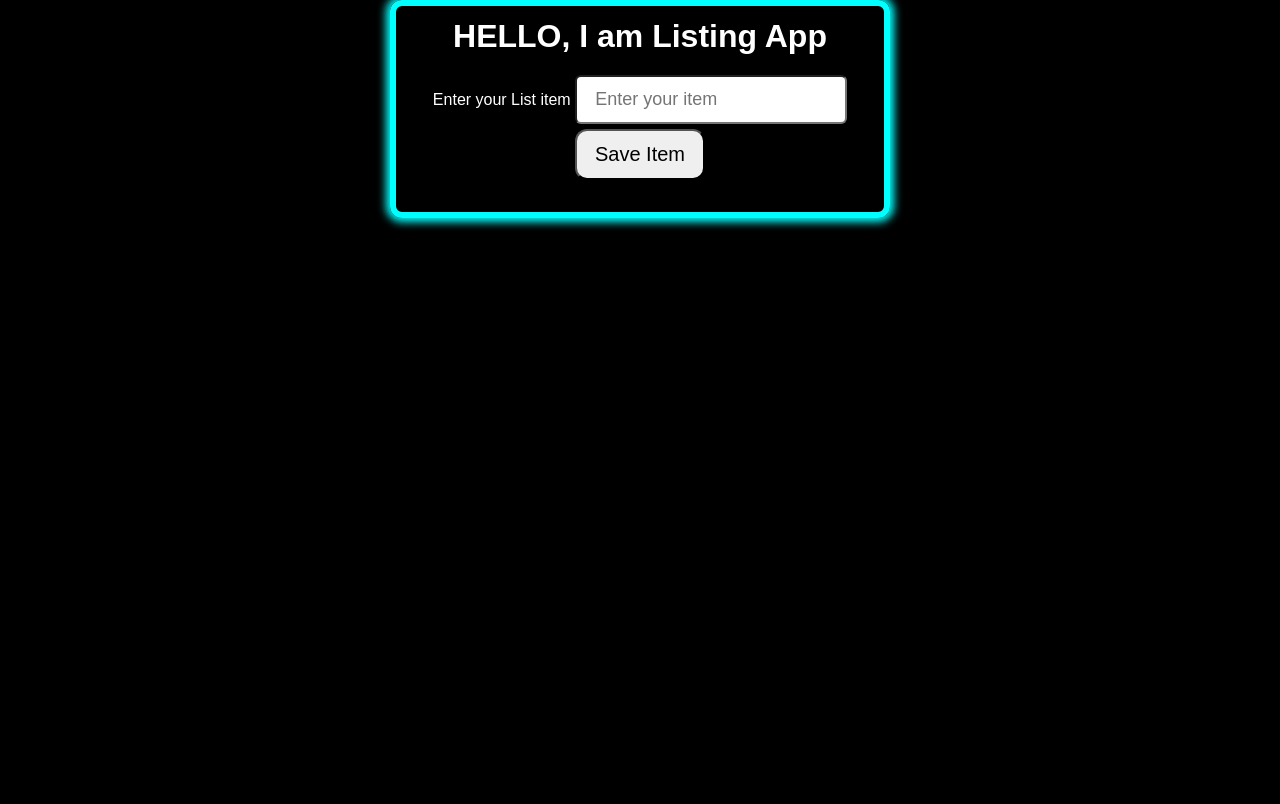
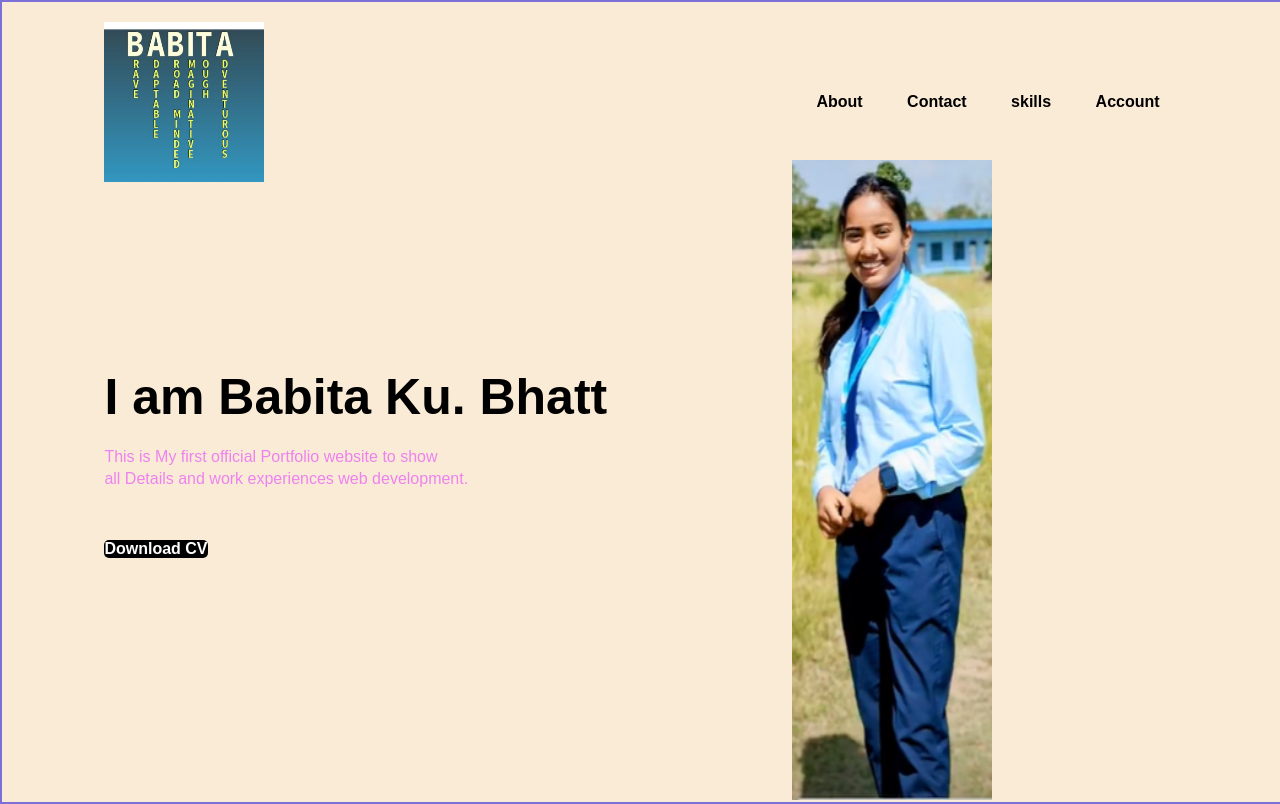
Before and after one commit to BabitaBhatt2059/21daysbootcamp, a plain HTML site: page index.html in a window 1280 px wide. Drawn offline with Linux system fonts and the light colour scheme.

Commit message:
Add files via upload

```diff
--- a/index.html
+++ b/index.html
@@ -4,91 +4,125 @@
     <meta charset="UTF-8">
     <meta http-equiv="X-UA-Compatible" content="IE=edge">
     <meta name="viewport" content="width=device-width, initial-scale=1.0">
-    <title>Document</title>
+    <title>Personal Portfolio Website</title>
+    <link rel="style sheet" href="style.css">
+</head>
+<body>
     <style>
-        *{margin: 0;
+        *{
+    margin: 0;
     padding: 0;
-    box-sizing: border-box;}
-    body{
+    font-family: sans-serif;
+}
+.container{
+    background-color:antiquewhite;
     width: 100%;
     height: 100vh;
+    border: 2px solid rgb(124, 112, 216);
+}
+nav{
+    display: flex;
+    width: 84%;
+    margin: auto;
+    padding: 20px 0;
+    align-items: center;
+    justify-content: space-between;
+
+}
+nav ul li{
+    display: inline-block;
+    list-style: none;
+    margin: 10px 20px;
+
+}
+
+a{
+     text-decoration: none;
+     color: black;
+     font-weight: bold;
+
+}
+
+nav ul li a:hover{
+    color: red;
+
+}
+.detail{
+    margin: 8%;
+    margin-top: 13%;
+
+}
+.detail h1{
+    font-size: 50px;
+
+    color: black;
+    margin-bottom: 20px;
+
+}
+.detail p{
+    color: violet;
+    line-height: 22px;
+
+}
+.detail a{
     background-color: black;
     color: white;
+    text-decoration: none;
+    font-weight: bold;
+    display: inline-block;
+    margin: 50px 0;
+    border-radius: 5px;
 }
-    .container{
-        border-radius:12px;
-        margin-top: 40px;
-        width: 70%;
-        border: 6px solid cyan;
-        padding: 12px 20px;
-        box-shadow: 0px 0px 8px 4px cyan;
-        font-family: Arial, Helvetica, sans-serif;
-        text-align: center;
-        transition: all 0.5s ease;
-        cursor: pointer;
-        max-width: 500px;
-        margin: 0 auto;
+.images{
+    width: 45%;
+    height:80%;
+    position: absolute;
+    bottom: 0;
+    right: 100px;
 }
-    .container h1{
-        margin-bottom: 20px;
-    }
-    .container label{display: inline-block;
-         margin-bottom: 20px;}
-         .container input{ padding: 12px 18px;
-            border-radius: 6px;
-            font-size: 18px;
+.images img{
+    height: 100%;
+    position: absolute;
+    left: 50%;
+    bottom: 0;
+    transform: translate(-50%);
+    transition: bottom 1s, left 1s;
 
 }
-    .container button{
-        font-size: 20px;
-        padding: 12px 18px;
-        border-radius: 12px;
-        margin-bottom: 20px
+img{
+    height: 160px;
+    width: 160px;
 }
-    .container button:hover{
-        background: aqua;
+.images :hover.clz{
+    left: 45%;
 }
-    .container button:active{color: red;}
-    .container ol{
-        text-align: left;
 
-        list-style-position: inside;
-        margin: 0 auto;
+.clz{ width: 200px;
+height: 150px;}
+    </style>
+    <div class="container">
+        <nav>
+            <img src="/logoperfect.png"  class="logo">
+            <ul>
+                <li>  <a href="about.html">About</a></li>
+                <li>  <a href="contact.html">Contact</a></li>
+                <li>  <a href="skills.html">skills</a></li>
+                <li>  <a href="Account.html"> Account</a></li>
+            </ul>
+        </nav>
+        <div class="detail">
+          <h1>  I am Babita Ku. Bhatt</h1>
+          <p>   This is My first official Portfolio website to show<br>
+        all Details and work experiences web development.
+    </p>
+<a href="#">Download CV</a>
+        </div>
+<div class="images">
 
-    }
-    </style>
-</head>
+    <img src="/photo.png"  class="clz">
+</div>
 
-<body>
-    <div class="container">
-        <h1> HELLO, I am Listing App</h1>
-        <label for="input-field"> Enter your List item</label>
-        <input type="text" id="input-field" placeholder="Enter your item"><br>
-        <button id="button">Save Item</button>
-        <ol id="list">
+    </div>
 
-        </ol>
-    </div>
-    <script>
-        let inputfield = document.getElementById("input-field");
-        let button = document.getElementById("button");
-        let orderlist = document.getElementById("list");
-        button.addEventListener("click" ,generatelistitem);
-        function generatelistitem(){
-            // console.log("i am function");
-            let content= inputfield.value;
-            if(content !=""){
-                let listitem= document.createElement("li");
-        listitem.append(content);
-        orderlist.append(listitem);
-        inputfield.value = "";
-
-
-            }
-        }
-        //     console.log(content)
-
-
-    </script>
 </body>
-</html>
+</html
```
Lines whose indentation alone changed are shown as unchanged.
